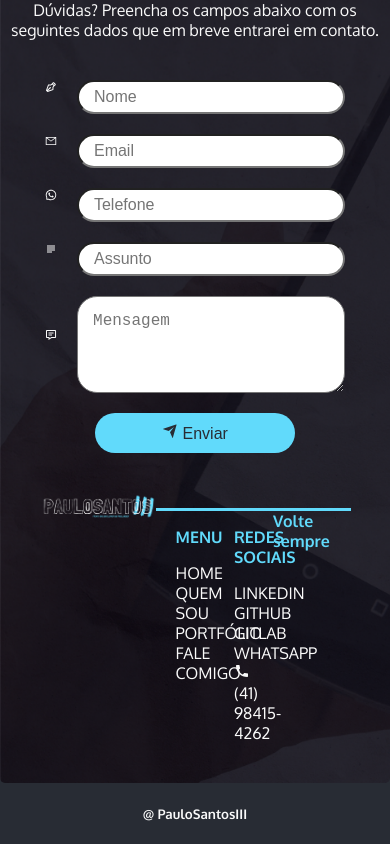
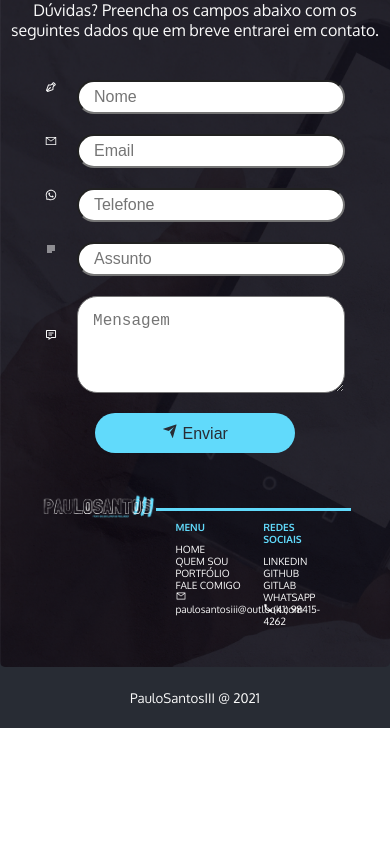
Before and after one commit to PauloSantosIII/My-portfolio, a React (Create React App) app: page / in a window 390 px wide. Shown: the part 1788-2632 px from the top of the page. After the commit the page ends 2516 px from the top, so only its background shows below. Built offline with nearby package versions, Linux system fonts and the light colour scheme.

Commit message:
correcting contact responsivity

```diff
--- a/src/components/contact/index.jsx
+++ b/src/components/contact/index.jsx
@@ -1,18 +1,15 @@
 import React, { useState } from 'react'
 import {
-    DivContact,
-    ContactTitle,
+    Container,
+    Title,
     ContactP,
     Form,
     Label,
     Input,
     TextArea,
     Button,
-    SecondaryMenu,
-    SecondaryMenuLeft,
-    SecondaryMenuCenter,
-    SecondaryMenuRight,
-    HeaderLogo
+    Menu,
+    HLogo
 } from './styles'
 import { BiPen, BiMessageDetail } from 'react-icons/bi'
 import { AiOutlineMail, AiOutlineWhatsApp } from 'react-icons/ai'
@@ -75,8 +72,8 @@ const Contact = () => {
 
 
     return (
-        <DivContact>
-            <ContactTitle id='fale_comigo'>Fale comigo</ContactTitle>
+        <Container>
+            <Title id='fale_comigo'>Fale comigo</Title>
             <ContactP>Dúvidas? Preencha os campos abaixo com os seguintes dados que em breve entrarei em contato.</ContactP>
             <Form onSubmit={formSubmit}>
                 <Label htmlFor='name'>
@@ -108,28 +105,26 @@ const Contact = () => {
                     <RiSendPlaneFill /> Enviar
                 </Button>
             </Form>
-            <a href='/'><HeaderLogo src={Logo} alt='Logo' /></a>
-            <SecondaryMenu>
-                <SecondaryMenuLeft>
+            <a href='/'><HLogo src={Logo} alt='Logo' /></a>
+            <Menu>
+                <Menu.Left>
                     <p>MENU</p>
                     <a href='#home'>HOME</a>
                     <a href='#quem_sou'>QUEM SOU</a>
                     <a href='#portfolio'>PORTFÓLIO</a>
                     <a href='#fale_comigo'>FALE COMIGO</a>
-                </SecondaryMenuLeft>
-                <SecondaryMenuCenter>
+                    <a href='mailto:paulosantosiii@outlook.com'><AiOutlineMail />paulosantosiii@outlook.com</a>
+                </Menu.Left>
+                <Menu.Center>
                     <p>REDES SOCIAIS</p>
                     <a href='https://www.linkedin.com/in/paulosantosiii/' target='_blank' rel='noopener noreferrer'>LINKEDIN</a>
                     <a href='https://github.com/PauloSantosIII' target='_blank' rel='noopener noreferrer'>GITHUB</a>
                     <a href='https://gitlab.com/PauloSantosIII' target='_blank' rel='noopener noreferrer'>GITLAB</a>
                     <a href='https://api.whatsapp.com/send?phone=5541984154262' target='_blank' rel='noopener noreferrer'>WHATSAPP</a>
                     <a href='tel:+41984154262'><MdLocalPhone />(41) 98415-4262</a>
-                </SecondaryMenuCenter>
-                <SecondaryMenuRight>
-                    Volte sempre
-                </SecondaryMenuRight>
-            </SecondaryMenu>
-        </DivContact>
+                </Menu.Center>
+            </Menu>
+        </Container>
     )
 }
 
--- a/src/components/contact/styles.js
+++ b/src/components/contact/styles.js
@@ -1,7 +1,7 @@
 import styled from 'styled-components'
 import contact from '../../assets/images/contactbg.png'
 
-export const DivContact = styled.div`
+export const Container = styled.div`
     width: 100%;
     height: 100%;
     border-radius: 5px;
@@ -13,7 +13,7 @@ export const DivContact = styled.div`
     justify-content: center;
     align-items: center;
 `
-export const ContactTitle = styled.h1`
+export const Title = styled.h1`
     color: #fafafa;
     text-decoration: underline;
     font-size: 50px;
@@ -108,24 +108,24 @@ export const Button = styled.button`
         font-size: 16px;
     }
 `
-export const SecondaryMenu = styled.div`
+export const Menu = styled.div`
     width: 50vw;
     height: 100%;
     display: flex;
     border-top: 3px solid #61dafb;
     margin: 40px 0 40px 30%;
 
-    @media (max-width: 700px) {
-        font-size: 10               px;
+    @media (max-width: 740px) {
+        font-size: 10px;
         margin-top: 15px;
     }
 `
-export const SecondaryMenuLeft = styled.div`
+Menu.Left = styled.div`
     display: flex;
     flex-direction: column;
     color: #61dafb;
     font-weight: bold;
-    width: 20%;
+    width: 35%;
     margin-left: 10%;
 
     a {
@@ -144,12 +144,12 @@ export const SecondaryMenuLeft = styled.div`
         color: #61dafb;
     }
 `
-export const SecondaryMenuCenter = styled.div`
+Menu.Center = styled.div`
     display: flex;
     flex-direction: column;
     color: #61dafb;
     font-weight: bold;
-    width: 20%;
+    width: 35%;
     margin-left: 10%;
 
     a {
@@ -168,30 +168,7 @@ export const SecondaryMenuCenter = styled.div`
         color: #61dafb;
     }
 `
-export const SecondaryMenuRight = styled.div`
-    display: flex;
-    flex-direction: column;
-    color: #61dafb;
-    font-weight: bold;
-    width: 40%;
-
-    a {
-        text-decoration: none;
-        color: #fafafa;
-        font-weight: normal;
-        cursor: pointer;
-    }
-
-    a:visited {
-        text-decoration: none;
-        color: #fafafa;
-    }
-
-    a:hover {
-        color: #61dafb;
-    }
-`
-export const HeaderLogo = styled.img`
+export const HLogo = styled.img`
     position: absolute;
     width: 30%;
     left: 10vw;
--- a/src/components/footer/index.jsx
+++ b/src/components/footer/index.jsx
@@ -4,7 +4,7 @@ import { StyledFooter } from './styles'
 const Footer = () => {
     return (
         <StyledFooter>
-            <h5>@ PauloSantosIII</h5>
+            <h5><a href='mailto:paulosantosiii@hotmail.com'>PauloSantosIII @ 2021</a></h5>
         </StyledFooter>
     )
 }
--- a/src/components/footer/styles.js
+++ b/src/components/footer/styles.js
@@ -5,4 +5,20 @@ export const StyledFooter = styled.div`
     height: 100%;
     display: flex;
     justify-content: center;
+
+    a {
+        text-decoration: none;
+        color: #fafafa;
+        font-weight: normal;
+        cursor: pointer;
+    }
+
+    a:visited {
+        text-decoration: none;
+        color: #fafafa;
+    }
+
+    a:hover {
+        color: #61dafb;
+    }
 `
```
